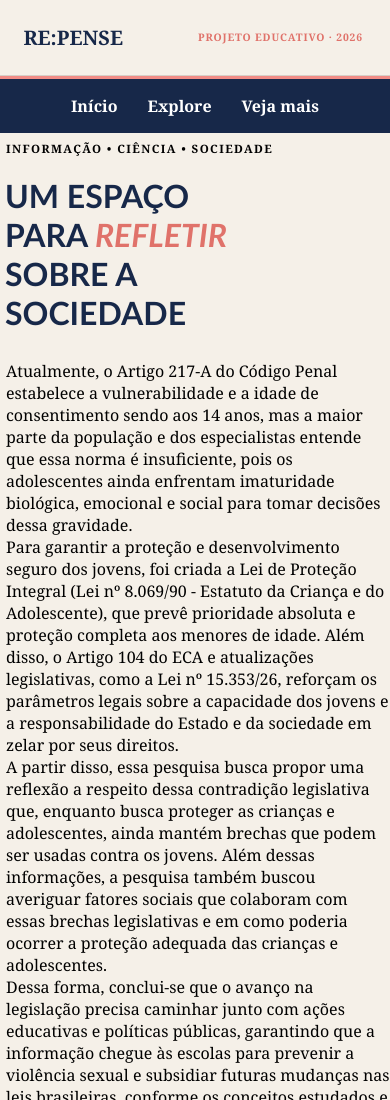
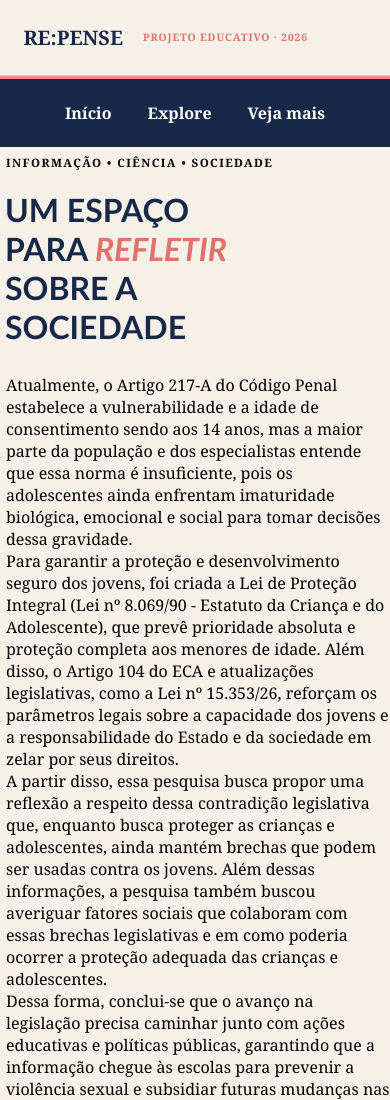
Before and after one commit to D0cinh0o/RE-PENSE, a plain HTML site: page index.html in a window 390 px wide. Shown: the top 1100 px of the page. Drawn offline with Linux system fonts and the light colour scheme.

Commit message:
Refactor site header and menu styles

```diff
--- a/style.css
+++ b/style.css
@@ -378,14 +378,21 @@ p {
   max-width: 120px;
   font-size: 14px;
 }
-@media (max-width: 600px) {
+@media (max-width: 768px) {
   .menu {
     flex-wrap: wrap;
-    gap: 30px;
-    padding: 16px 10px;
+    gap: 16px;
   }
   .site-header .interface {
-    gap: 75px;
+    gap: 20px;
+    flex-wrap: wrap;
+  }
+  .menu a {
+    padding: 5px 10px;
+  }
+  img {
+    max-widgth: 100%;
+    height: auto;
   }
   .card-1,
   .card-2,
```
